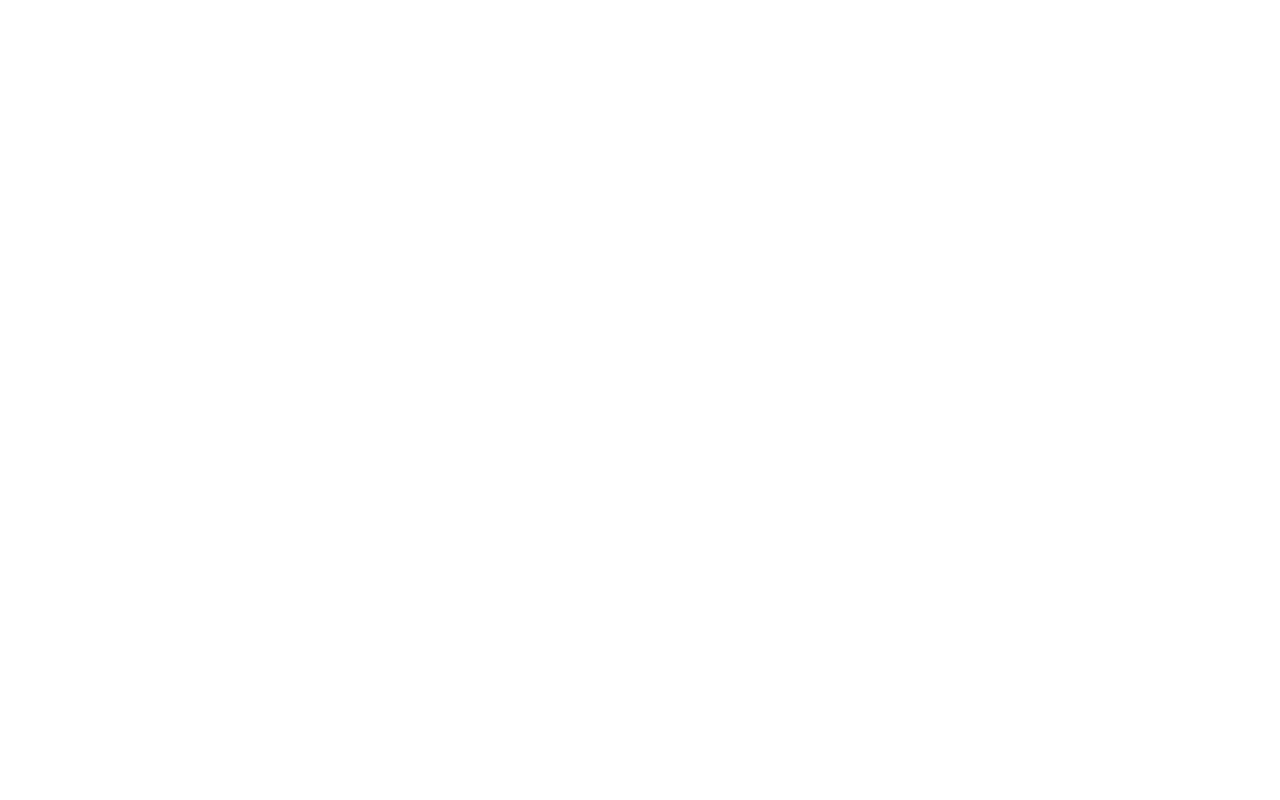
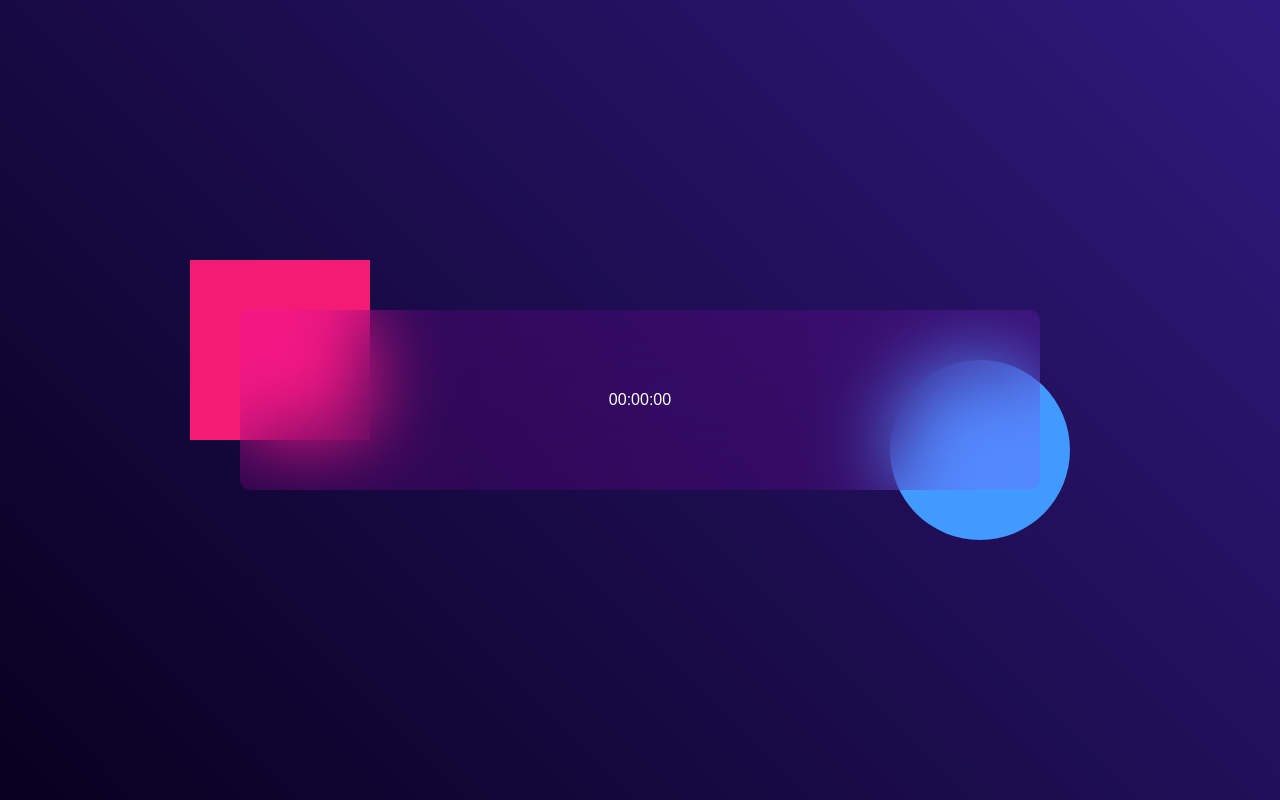
Before and after one commit to DamilareAleji/Digital-Clock, a plain HTML site: page index.html in a window 1280 px wide. Drawn offline with Linux system fonts and the light colour scheme.

Commit message:
Second commit

```diff
--- a/index.html
+++ b/index.html
@@ -9,6 +9,13 @@
 </head>
 <body>
 
+    <div class="hero">
+        <div class="container">
+            <div class="clock">
+                00:00:00
+            </div>
+        </div>
+    </div>
 
 
     <script src="script.js"></script>
--- a/style.css
+++ b/style.css
@@ -0,0 +1,57 @@
+*, *::before, *::after {
+    margin: 0;
+    padding: 0;
+    font-family: 'Poppins', sans-serif;
+    box-sizing: border-box;
+}
+
+.hero {
+    width: 100%;
+    min-height: 100vh;
+    background: linear-gradient(45deg, #08001f, #30197d);
+    position: relative;
+    color: #fff;
+}
+
+.container {
+    width: 800px;
+    height: 180px;
+    position: absolute;
+    top: 50%;
+    left: 50%;
+    transform: translate(-50%, -50%);
+}
+
+.clock {
+    width: 100%;
+    height: 100%;
+    background: rgba(235, 0, 255, 0.11);
+    border-radius: 10px;
+    display: flex;
+    align-items: center;
+    justify-content: center;
+    backdrop-filter: blur(40px);
+}
+
+.container::before {
+    content: '';
+    width: 180px;
+    height: 180px;
+    background: #f41b75;
+    position: absolute;
+    left: -50px;
+    top: -50px;
+    z-index: -1;
+}
+
+.container::after {
+    content: '';
+    width: 180px;
+    height: 180px;
+    background: #419aff;
+    border-radius: 50%;
+    position: absolute;
+    right: -30px;
+    bottom: -50px;
+    z-index: -1;
+}
```
